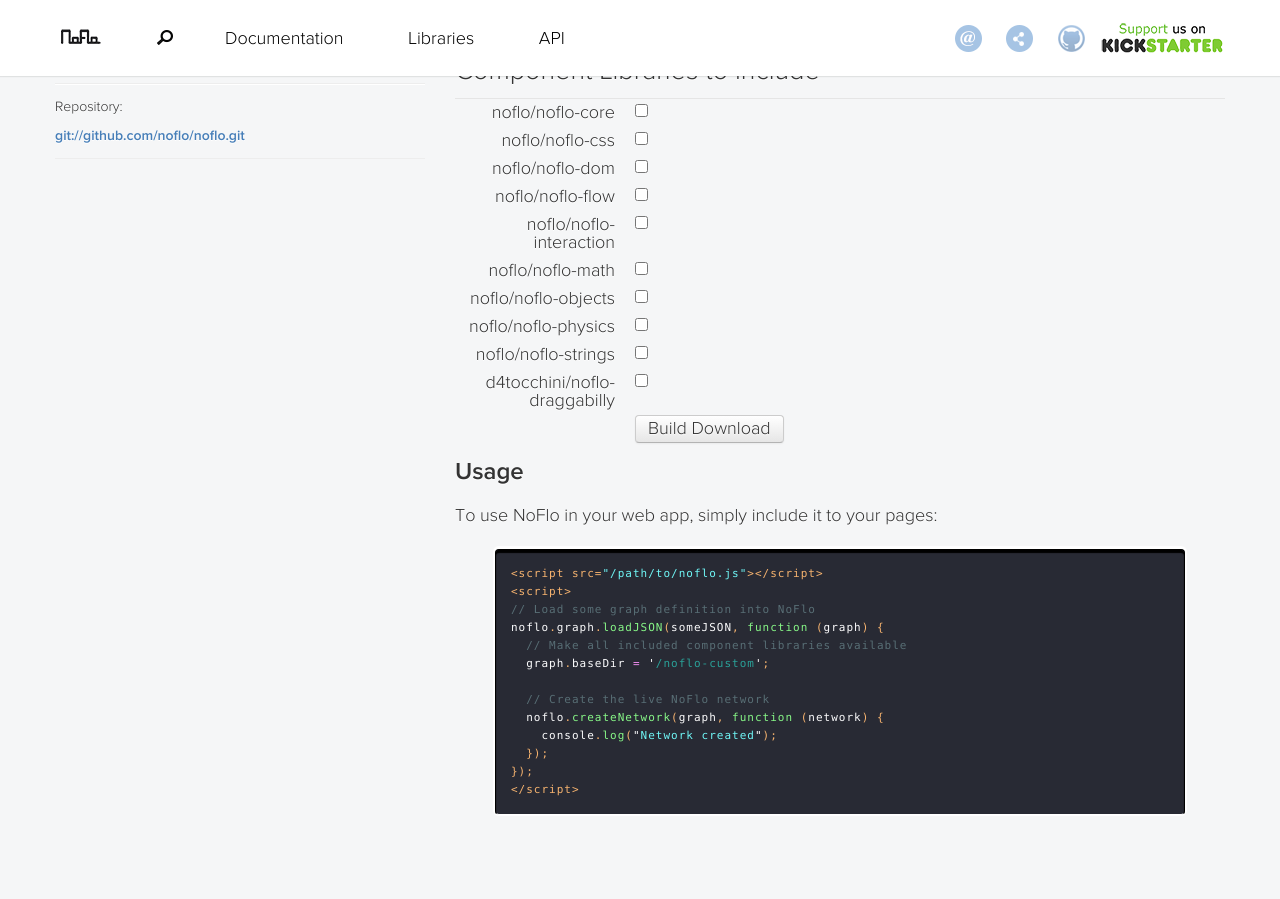
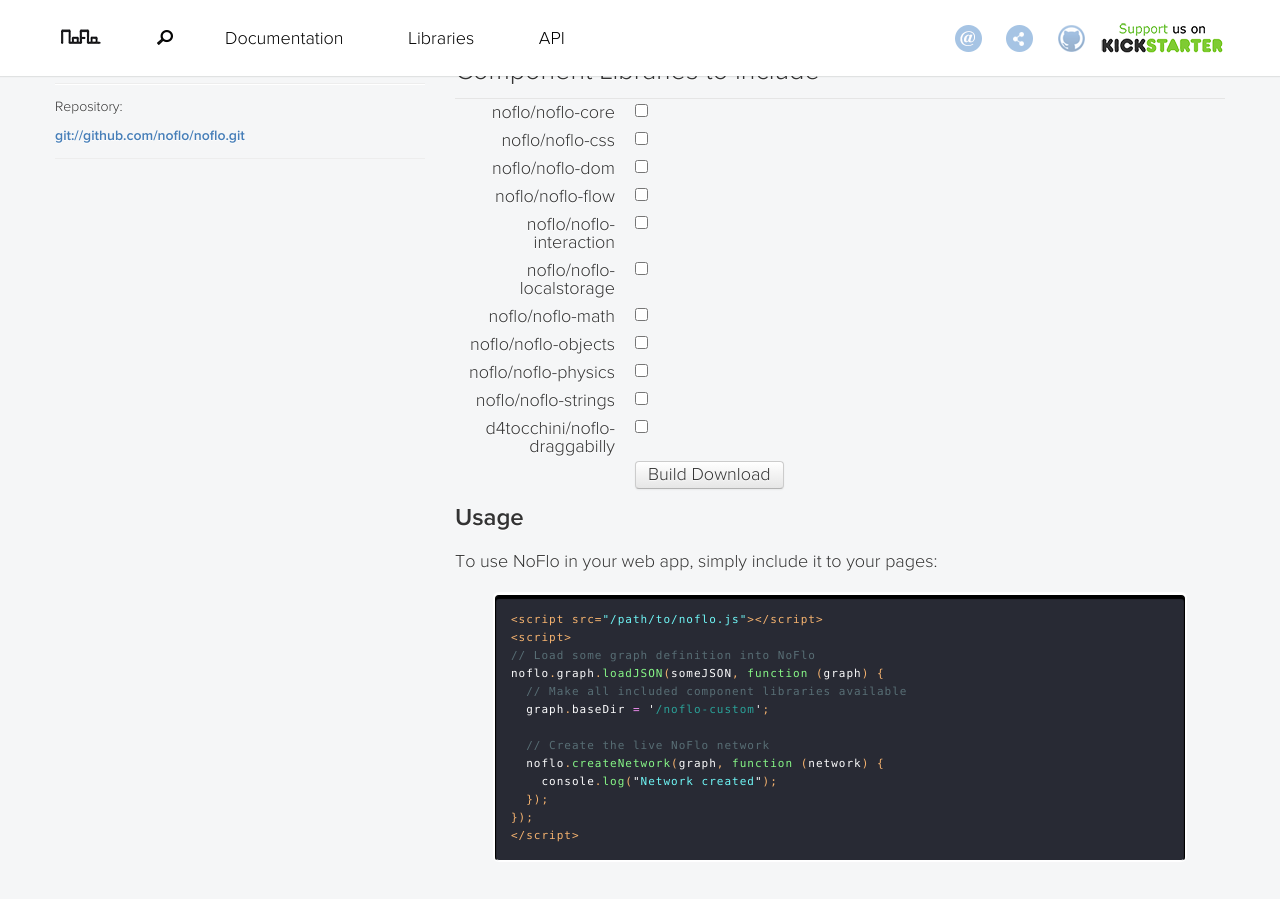
Before and after one commit to noflo/noflo.github.io, a Jekyll site: the page built from download/index.html, in a window 1280 px wide and 900 px high, scrolled down 555 px. Built offline with Jekyll 4.4.1, drawn with Linux system fonts in a browser that asks for light colours; nearby versions of some CDN libraries; Markdown is read by kramdown in place of the engine named in the settings.

Commit message:
Add the localStorage lib

```diff
--- a/_config.yml
+++ b/_config.yml
@@ -72,6 +72,7 @@ browser_libraries:
   - noflo/noflo-dom
   - noflo/noflo-flow
   - noflo/noflo-interaction
+  - noflo/noflo-localstorage
   - noflo/noflo-math
   - noflo/noflo-objects
   - noflo/noflo-physics
```
